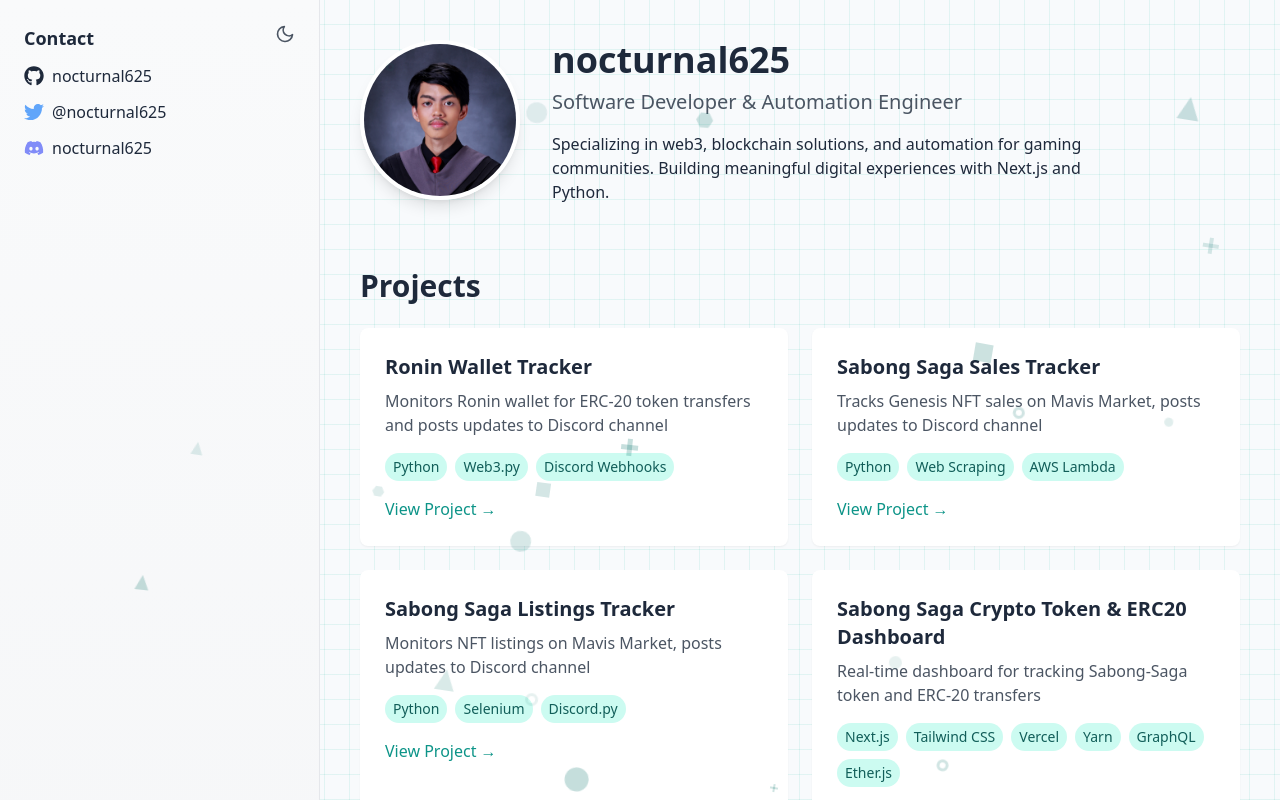
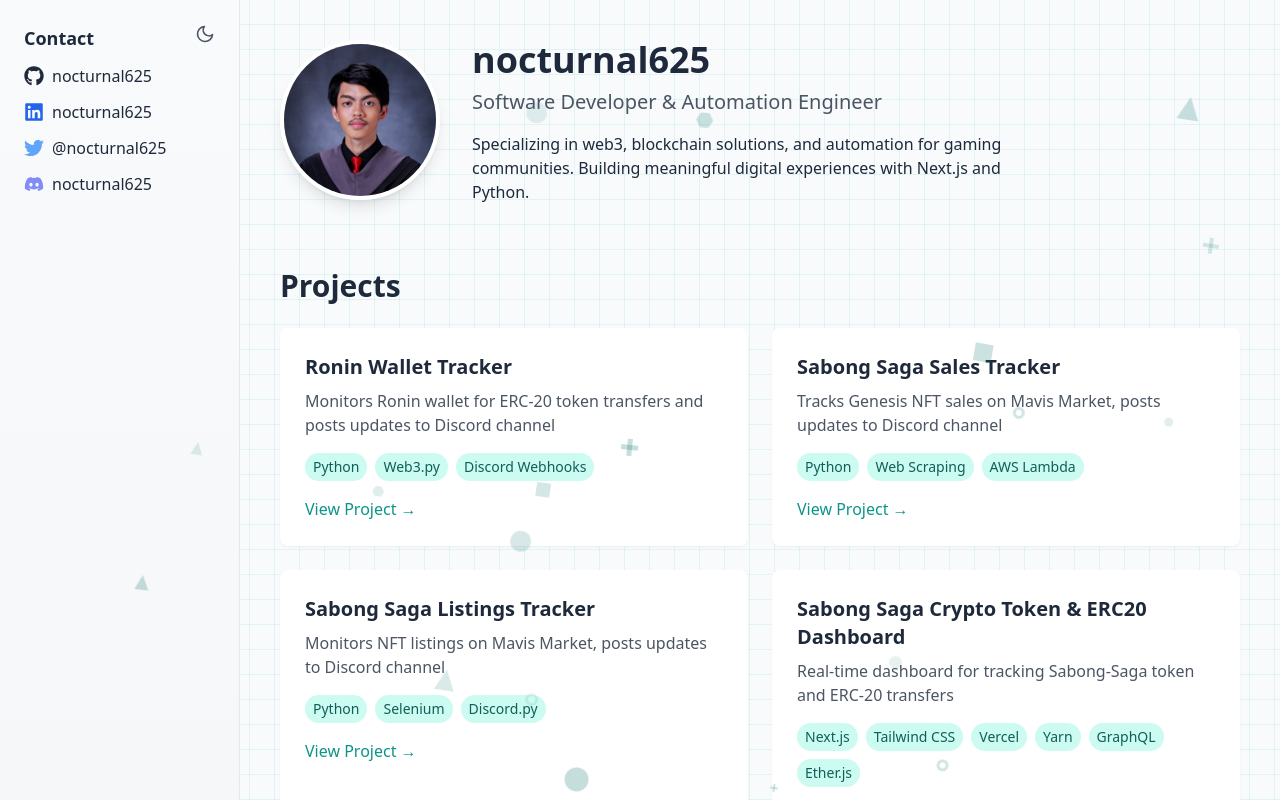
Before and after one commit to nocturnal629/portfolio, a Next.js app: page / in a window 1280 px wide. Shown: the top 800 px of the page. Built offline with nearby package versions, Linux system fonts and the light colour scheme.

Commit message:
Adjust contact and added linkedln

```diff
--- a/src/app/layout.js
+++ b/src/app/layout.js
@@ -17,7 +17,7 @@
         <ScrollProgress />
         <FloatingElements />
         {/* Sidebar with Contact */}
-        <aside className="w-80 min-h-screen p-6 bg-gradient-to-b from-gray-50 to-gray-100 dark:from-slate-800 dark:to-slate-900 border-r dark:border-slate-700 relative">
+        <aside className="w-60 min-h-screen p-6 bg-gradient-to-b from-gray-50 to-gray-100 dark:from-slate-800 dark:to-slate-900 border-r dark:border-slate-700 relative">
           {/* Add Theme Toggle at top-right of sidebar */}
           <div className="absolute top-4 right-4">
             <ThemeToggle />
--- a/src/components/Contact.js
+++ b/src/components/Contact.js
@@ -1,5 +1,5 @@
 import Link from 'next/link';
-import { FaTwitter, FaDiscord, FaGithub } from 'react-icons/fa';
+import { FaTwitter, FaDiscord, FaGithub, FaLinkedin } from 'react-icons/fa';
 
 export default function Contact() {
   return (
@@ -12,7 +12,19 @@
         <Link
           href="https://github.com/nocturnal625"
           target="_blank"
-          className="hover:underline"
+          className="animated-link"
+        >
+          nocturnal625
+        </Link>
+      </div>
+
+      {/* LinkedIn */}
+      <div className="flex items-center gap-2 dark:text-gray-300">
+        <FaLinkedin className="h-5 w-5 text-blue-600" />
+        <Link
+          href=""
+          target="_blank"
+          className="animated-link"
         >
           nocturnal625
         </Link>
@@ -24,7 +36,7 @@
         <Link
           href="https://twitter.com/nocturnal625"
           target="_blank"
-          className="hover:underline"
+          className="animated-link"
         >
           @nocturnal625
         </Link>
```
